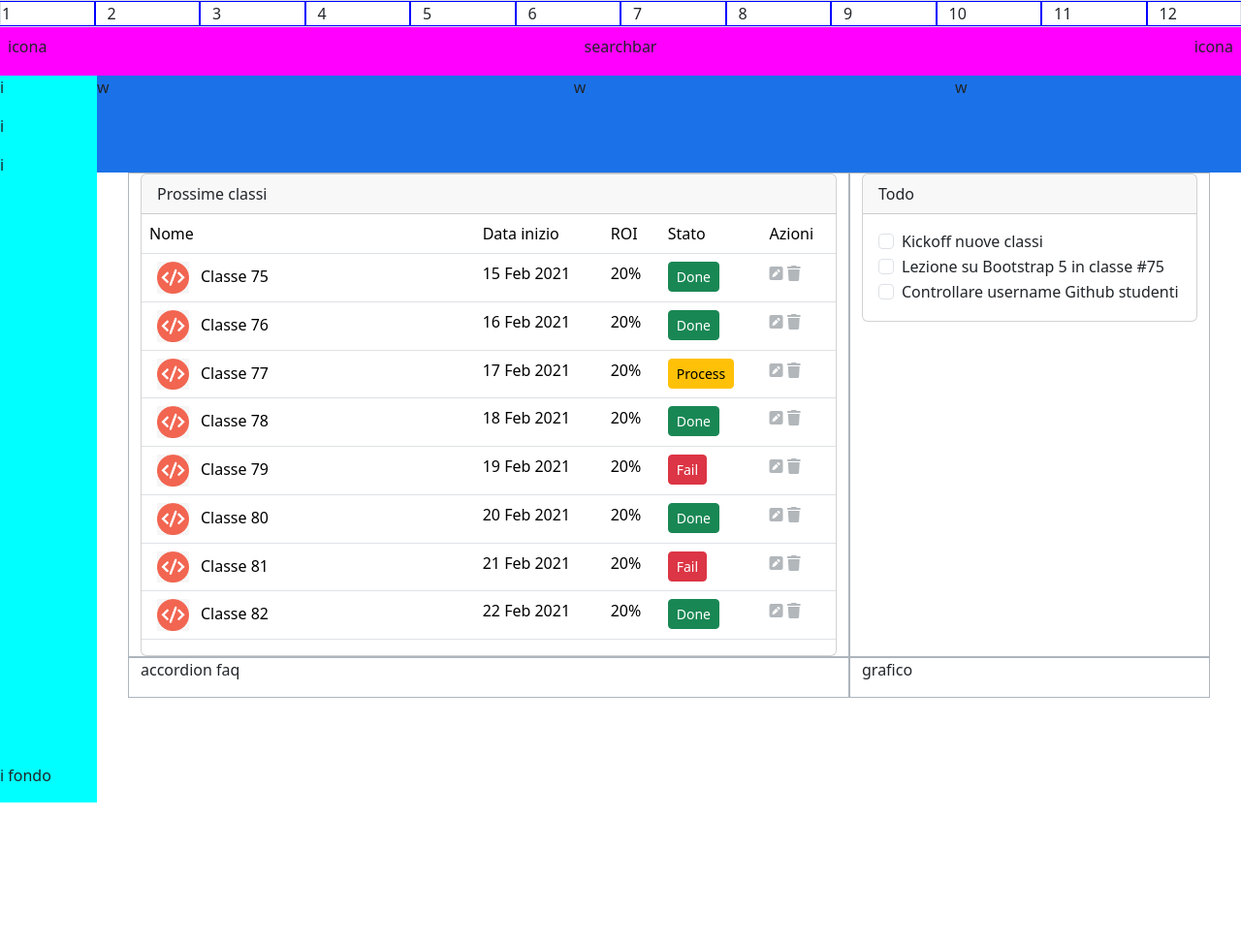
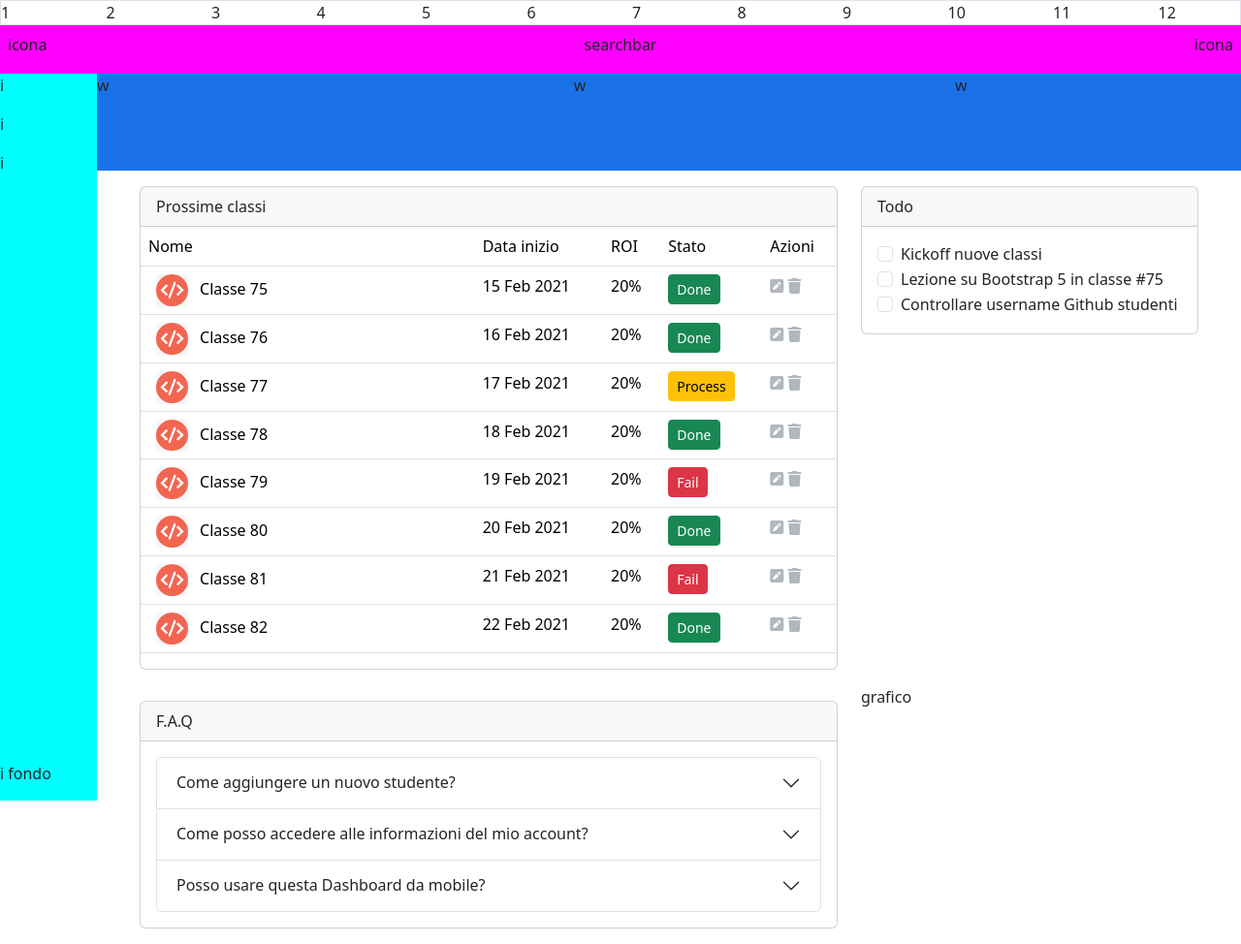
Before and after one commit to Michelazani/html-css-bootstrap-dashboard, a plain HTML site: page index.html in a window 1280 px wide. Shown: the whole page at 97% size. Before the commit the page ends 828 px from the top, so only its background shows below. Drawn offline with nearby package versions, Linux system fonts and the light colour scheme.

Commit message:
aggiunta accordion e margini a cards

```diff
--- a/index.html
+++ b/index.html
@@ -15,7 +15,6 @@
     <link rel="stylesheet" href="./style/style.css">
 
     <!-- fontawesome -->
-
     <link rel="stylesheet" href="https://cdnjs.cloudflare.com/ajax/libs/font-awesome/6.4.2/css/all.min.css">
 
 
@@ -84,8 +83,8 @@
                 <section class="prossime-classi ">
                     <div class="container ">
                         <div class="row   ">
-                            <div class="col-12 col-lg-8 border border-dark-subtle order-1 order-lg-1">
-                                <div class="card">
+                            <div class="col-12 col-lg-8 order-1 order-lg-1">
+                                <div class="card mt-3 mb-3">
                                     <div class="card-header">
                                       Prossime classi
                                     </div>
@@ -162,7 +161,8 @@
                                             </td>
                                                 <td class="d-sm-none d-md-table-cell" >19 Feb 2021</td>
                                                 <td class="d-sm-none d-md-table-cell">20%</td>
-                                            <td><button type="button" class="btn btn-danger btn-sm">Fail</button>                                            </td>
+                                                <td><button type="button" class="btn btn-danger btn-sm">Fail</button>
+                                            </td>
                                             <td >
                                                 <i class="fa-solid fa-square-pen" style="color: #b2b7bb;"></i>
                                                 <i class="fa-solid fa-trash" style="color: #b2b7bb;"></i>
@@ -213,8 +213,8 @@
                                       </table>
                                 </div>
                             </div>
-                            <div class="col-12 col-lg-4 border border-dark-subtle order-3 order-md-3 order-lg-2">
-                                <div class="card">
+                            <div class="col-12 col-lg-4 order-3 order-md-3 order-lg-2">
+                                <div class="card mt-3 mb-3">
                                     <div class="card-header">
                                       Todo
                                     </div>
@@ -242,10 +242,54 @@
                             </div>
 
 
-                            <div class="col-12 col-lg-8 border border-dark-subtle order-2 order-md-2 order-lg-3">
-                                accordion faq
+                            <div class="col-12 col-lg-8 order-2 order-md-2 order-lg-3">
+                                <div class="card mt-3 mb-3">
+                                    <div class="card-header">
+                                      F.A.Q
                                     </div>
-                            <div class="col-12 col-lg-4 border border-dark-subtle order-4 order-md-4 order-lg-4">
+                                    <div class="card-body">
+                                        <div class="accordion" id="accordionExample">
+                                            <div class="accordion-item">
+                                              <h2 class="accordion-header">
+                                                <button class="accordion-button collapsed" type="button" data-bs-toggle="collapse" data-bs-target="#collapseOne" aria-expanded="false" aria-controls="collapseOne">
+                                                  Come aggiungere un nuovo studente?
+                                                </button>
+                                              </h2>
+                                              <div id="collapseOne" class="accordion-collapse collapse " data-bs-parent="#accordionExample">
+                                                <div class="accordion-body">
+                                                    <p>Clicca sul + in alto sulla sezione blu</p>
+                                                </div>
+                                              </div>
+                                            </div>
+                                            <div class="accordion-item">
+                                              <h2 class="accordion-header">
+                                                <button class="accordion-button collapsed" type="button" data-bs-toggle="collapse" data-bs-target="#collapseTwo" aria-expanded="false" aria-controls="collapseTwo">
+                                                  Come posso accedere alle informazioni del mio account?
+                                                </button>
+                                              </h2>
+                                              <div id="collapseTwo" class="accordion-collapse collapse" data-bs-parent="#accordionExample">
+                                                <div class="accordion-body">
+                                                  <p>Clicca sul + in alto sulla sezione blu</p>
+                                                </div>
+                                              </div>
+                                            </div>
+                                            <div class="accordion-item">
+                                              <h2 class="accordion-header">
+                                                <button class="accordion-button collapsed" type="button" data-bs-toggle="collapse" data-bs-target="#collapseThree" aria-expanded="false" aria-controls="collapseThree">
+                                                    Posso usare questa Dashboard da mobile?
+                                                </button>
+                                              </h2>
+                                              <div id="collapseThree" class="accordion-collapse collapse" data-bs-parent="#accordionExample">
+                                                <div class="accordion-body">
+                                                    <p>Clicca sul + in alto sulla sezione blu</p>
+                                                </div>
+                                              </div>
+                                            </div>
+                                          </div>
+                                    </div>
+                                  </div>
+                            </div>
+                            <div class="col-12 col-lg-4  order-4 order-md-4 order-lg-4">
                                 <p>grafico</p>
                             </div>
 
--- a/style/style.css
+++ b/style/style.css
@@ -1,8 +1,8 @@
 /* DA TOGLIERE ALLA FINE */
 
-div.border .row .col-1{
+/* div.border .row .col-1{
     border: 1px solid blue;
-}
+} */
 
 /* TOLGO BACKGROUND */
 
```
Lines whose indentation alone changed are shown as unchanged.
